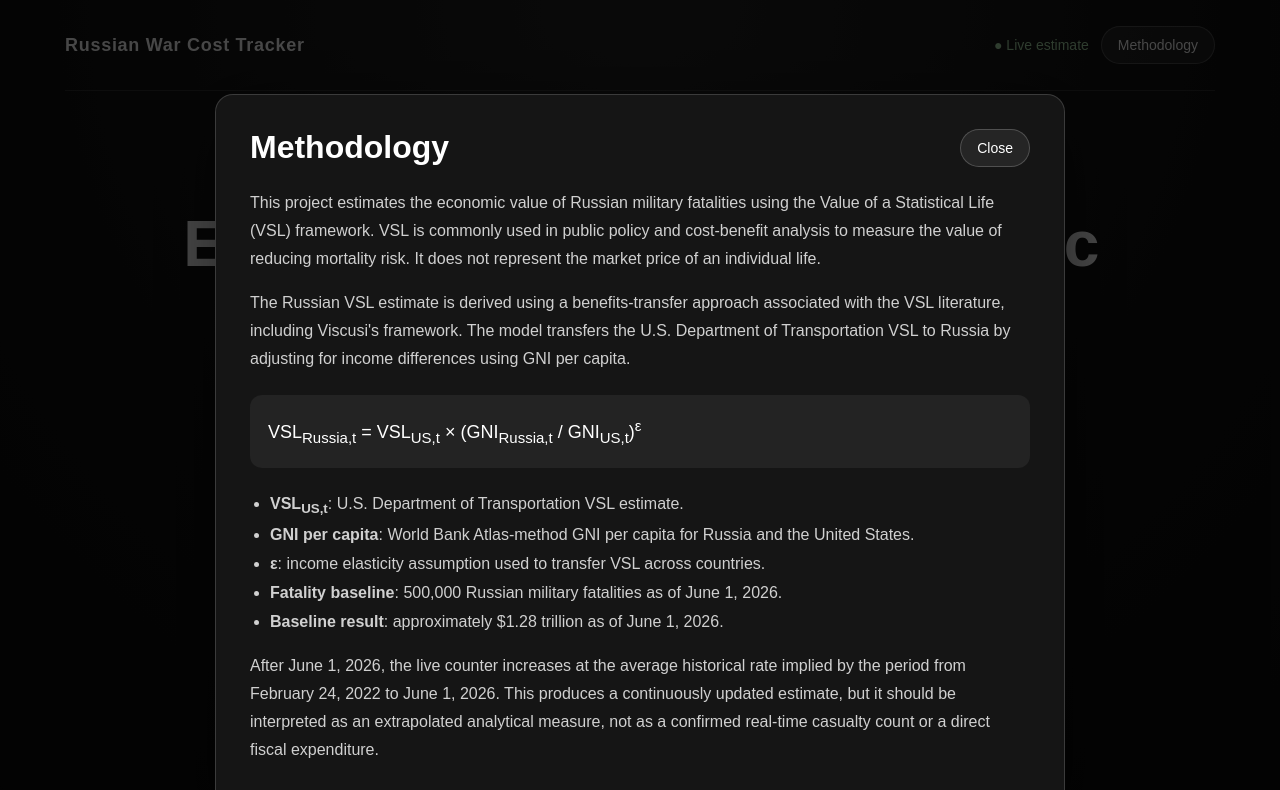
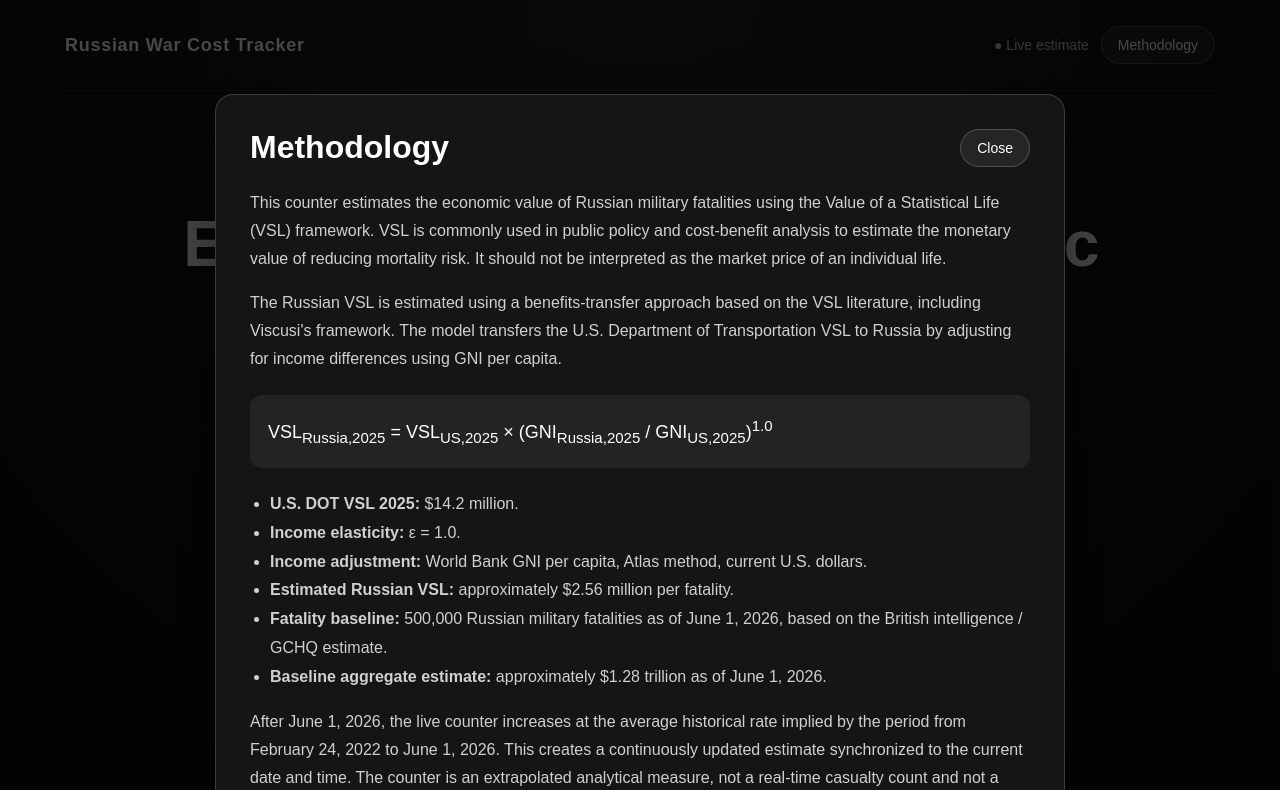
Before and after one commit to Cupka/russian-war-cost-tracker, a plain HTML site: page index.html in a window 1280 px wide. Both pictures are taken after a click on the button "Methodology". Shown: the top 790 px of the page. Drawn offline with Linux system fonts and the light colour scheme.

Commit message:
Revise methodology modal text and structure
Updated methodology modal content for clarity and detail.

```diff
--- a/index.html
+++ b/index.html
@@ -331,38 +331,66 @@
     </div>
 
     <p>
-        This project estimates the economic value of Russian military fatalities using the
-        Value of a Statistical Life (VSL) framework. VSL is commonly used in public policy
-        and cost-benefit analysis to measure the value of reducing mortality risk. It does
-        not represent the market price of an individual life.
+      This counter estimates the economic value of Russian military fatalities
+      using the Value of a Statistical Life (VSL) framework. VSL is commonly used
+      in public policy and cost-benefit analysis to estimate the monetary value
+      of reducing mortality risk. It should not be interpreted as the market
+      price of an individual life.
     </p>
 
     <p>
-        The Russian VSL estimate is derived using a benefits-transfer approach associated
-        with the VSL literature, including Viscusi's framework. The model transfers the
-        U.S. Department of Transportation VSL to Russia by adjusting for income differences
-        using GNI per capita.
+      The Russian VSL is estimated using a benefits-transfer approach based on
+      the VSL literature, including Viscusi's framework. The model transfers the
+      U.S. Department of Transportation VSL to Russia by adjusting for income
+      differences using GNI per capita.
     </p>
 
     <div class="formula">
-        VSL<sub>Russia,t</sub> =
-        VSL<sub>US,t</sub> ×
-        (GNI<sub>Russia,t</sub> / GNI<sub>US,t</sub>)<sup>ε</sup>
+      VSL<sub>Russia,2025</sub> =
+      VSL<sub>US,2025</sub> ×
+      (GNI<sub>Russia,2025</sub> / GNI<sub>US,2025</sub>)<sup>1.0</sup>
     </div>
 
     <ul class="method-list">
-        <li><strong>VSL<sub>US,t</sub></strong>: U.S. Department of Transportation VSL estimate.</li>
-        <li><strong>GNI per capita</strong>: World Bank Atlas-method GNI per capita for Russia and the United States.</li>
-        <li><strong>ε</strong>: income elasticity assumption used to transfer VSL across countries.</li>
-        <li><strong>Fatality baseline</strong>: 500,000 Russian military fatalities as of June 1, 2026.</li>
-        <li><strong>Baseline result</strong>: approximately $1.28 trillion as of June 1, 2026.</li>
+      <li>
+        <strong>U.S. DOT VSL 2025:</strong>
+        $14.2 million.
+      </li>
+
+      <li>
+        <strong>Income elasticity:</strong>
+        ε = 1.0.
+      </li>
+
+      <li>
+        <strong>Income adjustment:</strong>
+        World Bank GNI per capita, Atlas method, current U.S. dollars.
+      </li>
+
+      <li>
+        <strong>Estimated Russian VSL:</strong>
+        approximately $2.56 million per fatality.
+      </li>
+
+      <li>
+        <strong>Fatality baseline:</strong>
+        500,000 Russian military fatalities as of June 1, 2026, based on the
+        British intelligence / GCHQ estimate.
+      </li>
+
+      <li>
+        <strong>Baseline aggregate estimate:</strong>
+        approximately $1.28 trillion as of June 1, 2026.
+      </li>
     </ul>
 
     <p>
-        After June 1, 2026, the live counter increases at the average historical rate implied
-        by the period from February 24, 2022 to June 1, 2026. This produces a continuously
-        updated estimate, but it should be interpreted as an extrapolated analytical measure,
-        not as a confirmed real-time casualty count or a direct fiscal expenditure.
+      After June 1, 2026, the live counter increases at the average historical
+      rate implied by the period from February 24, 2022 to June 1, 2026. This
+      creates a continuously updated estimate synchronized to the current date
+      and time. The counter is an extrapolated analytical measure, not a
+      real-time casualty count and not a direct measure of Russian government
+      spending.
     </p>
   </div>
 </div>
```
Lines whose indentation alone changed are shown as unchanged.
